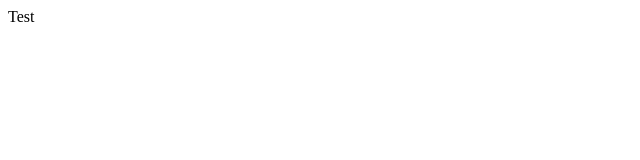
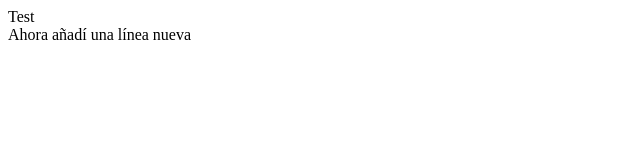
Before and after one commit to GatoAtomico/test1, a plain HTML site: page index.html in a window 1280 px wide. Shown: the whole page, without its empty margins (0-640 px from the left). Drawn offline with Linux system fonts and the light colour scheme.

Commit message:
Update index.html

```diff
--- a/index.html
+++ b/index.html
@@ -7,5 +7,6 @@
 </head>
 <body>
 	<div>Test</div>
+	<div>Ahora añadí una línea nueva</div>
 </body>
 </html>
```
